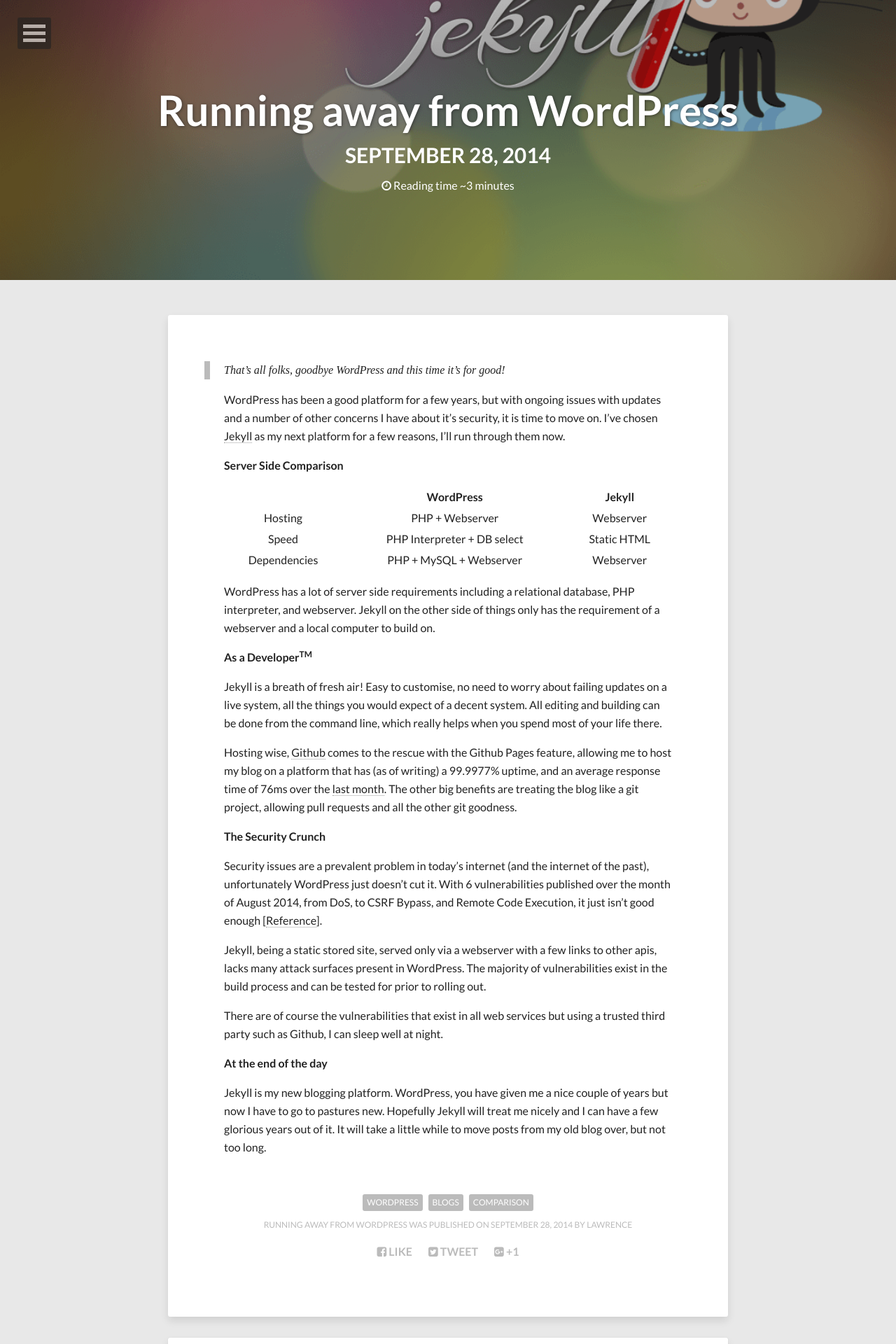
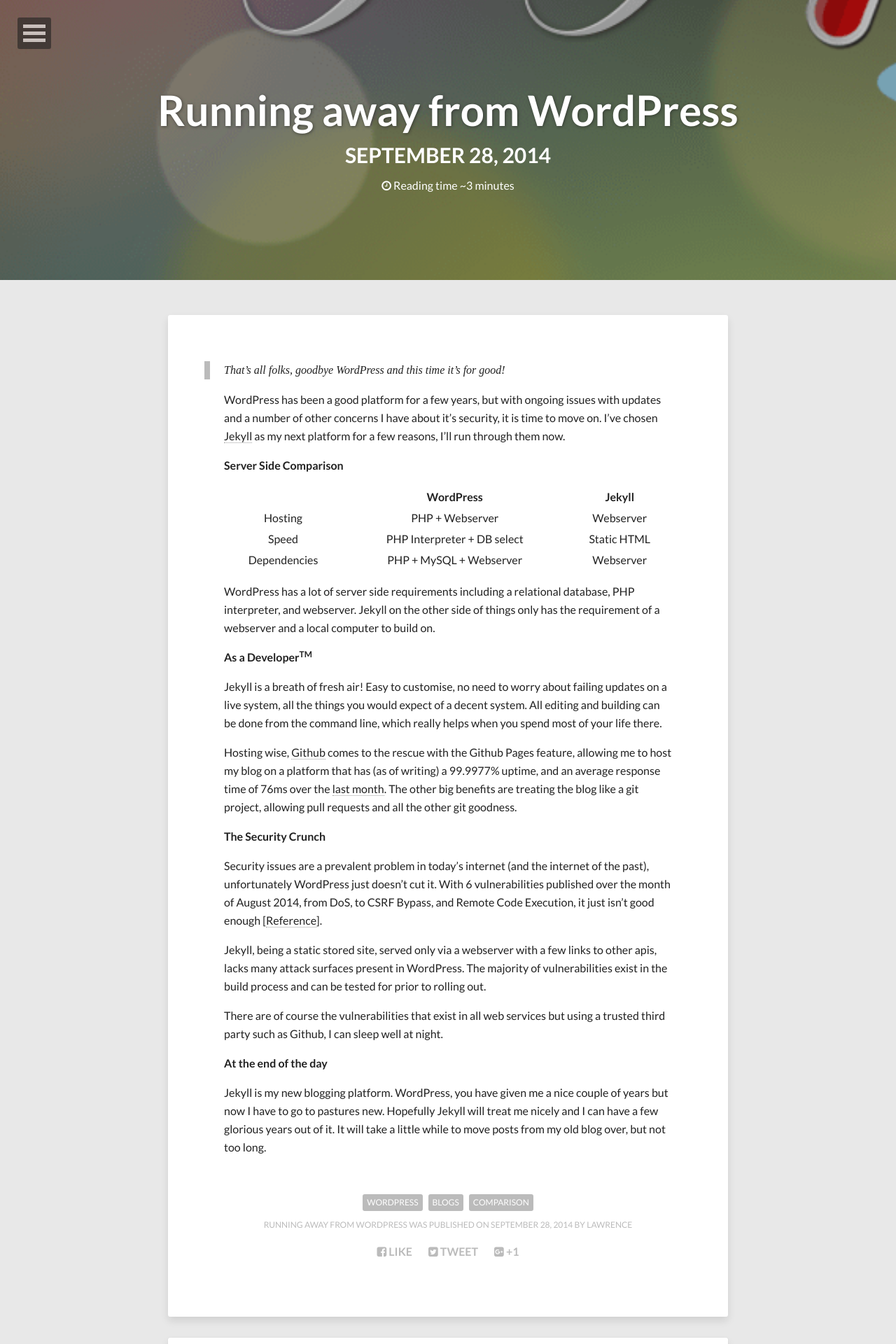
Before and after one commit to onmylemon/onmylemon.github.io, a Jekyll site: the page built from _posts/2014-09-28-running-away-from-wordpress.md, in a window 1280 px wide. Shown: the top 1920 px of the page at 70% size. Built offline with Jekyll 4.4.1, drawn with Linux system fonts in a browser that asks for light colours; nearby versions of some CDN libraries; comment, search, counter and statistics services are not loaded.

Commit message:
Adds background-size: cover to images in head on posts

```diff
--- a/_layouts/post.html
+++ b/_layouts/post.html
@@ -16,7 +16,15 @@
 <div class="entry-header">
   {% if page.image.credit %}<div class="image-credit">Image source: {% if page.image.creditlink %}<a href="{{ page.image.creditlink }}">{% endif %}{{ page.image.credit }}{% if page.image.creditlink %}</a>{% endif %}</div><!-- /.image-credit -->{% endif %}
   <div class="entry-image">
-    <img src="{{ site.url }}/images/{{ page.image.feature }}" alt="{{ page.title }}">
+    <style>
+    .entry-image {
+      background: url('{{ site.url }}/images/{{ page.image.feature }}') no-repeat center center fixed;
+      -webkit-background-size: cover;
+      -moz-background-size: cover;
+      -o-background-size: cover;
+      background-size: cover;
+    }
+    </style>
   </div><!-- /.entry-image -->
 </div><!-- /.entry-header -->
 {% endif %}
```
Also changed, not shown: _layouts/page.html (+9 -1 lines).
